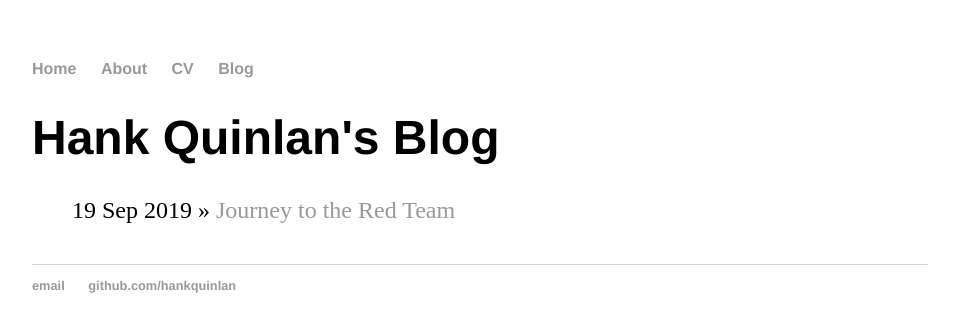
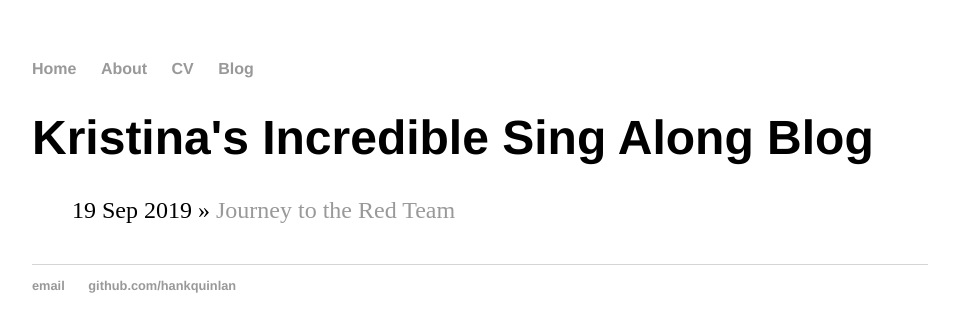
Before and after one commit to khatchett/khatchett.github.io, a Jekyll site: the page built from blog/index.html, in a window 1280 px wide. Shown: the top 332 px of the page, without its empty margins (160-1119 px from the left). Built offline with Jekyll 4.4.1, drawn with Linux system fonts in a browser that asks for light colours.

Commit message:
Update index.html

```diff
--- a/blog/index.html
+++ b/blog/index.html
@@ -1,6 +1,6 @@
 ---
 layout: default
-title: Hank Quinlan's Blog
+title: Kristina's Incredible Sing Along Blog
 ---
 	<h1>{{ page.title }}</h1>
 	<ul class="posts">
```
